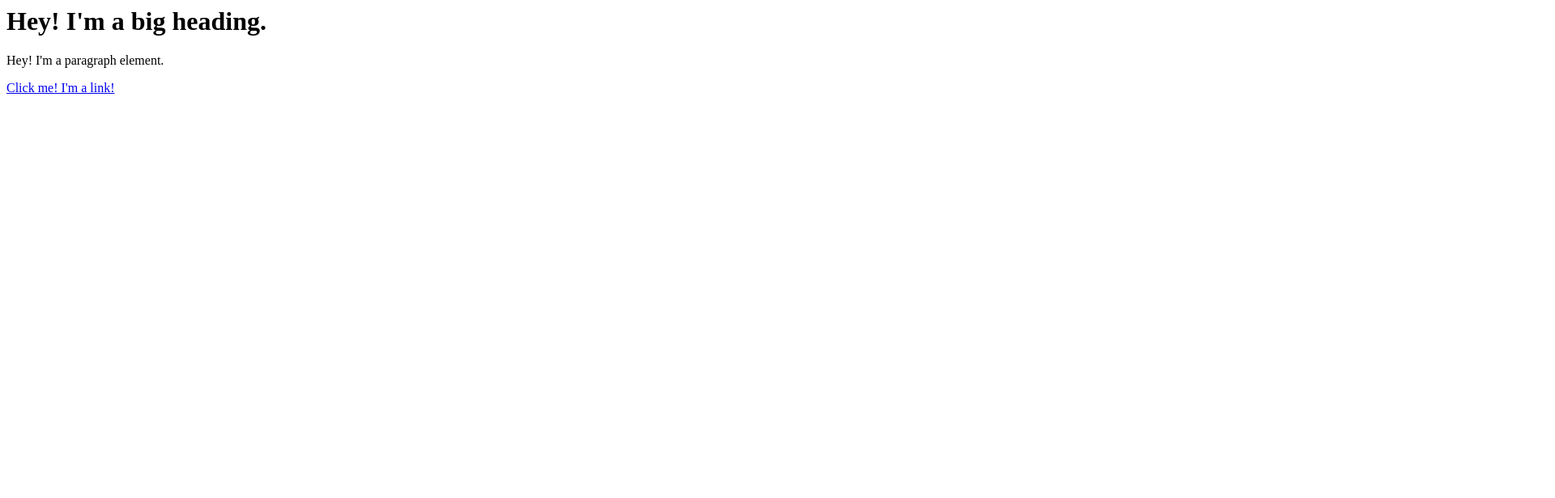
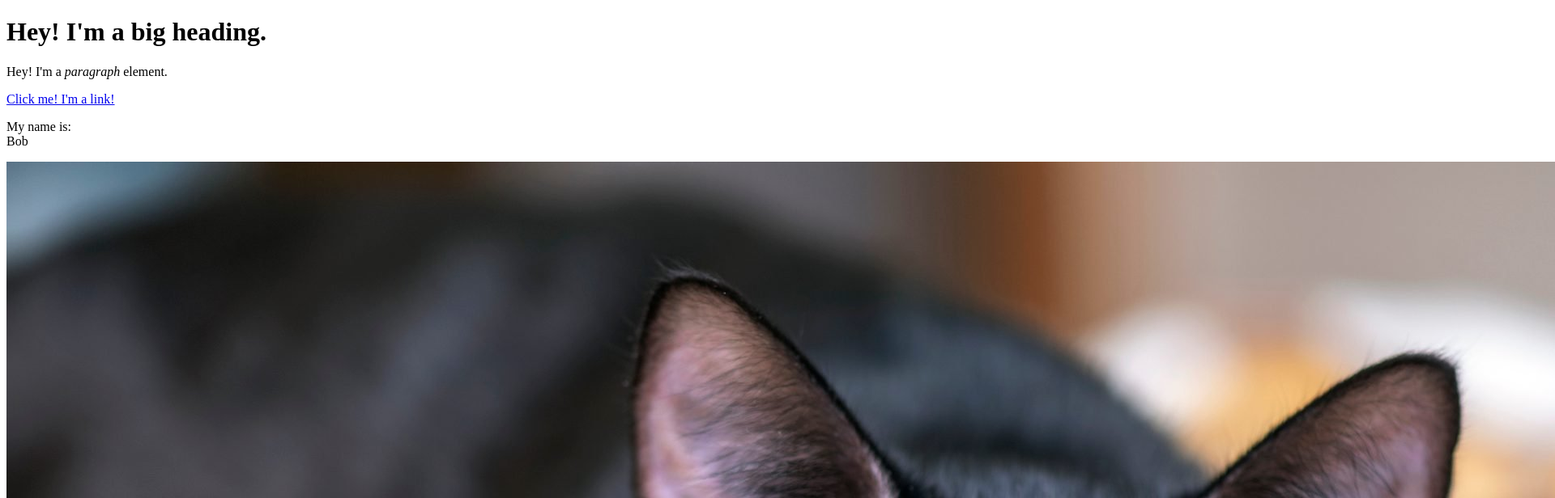
Before and after one commit to liinhp/character, a plain HTML site: page character.html in a window 1280 px wide. Shown: the top 616 px of the page at 81% size, 1920 px wide, since content can reach past the window. Drawn offline with Linux system fonts and the light colour scheme.

Commit message:
added 2 imagesand a few more elements

```diff
--- a/character.html
+++ b/character.html
@@ -1,3 +1,15 @@
-<h1>Hey! I'm a big heading.</h1>
-<p>Hey! I'm a paragraph element.</p>
-<a href="https://google.com" target="_blank" title="Let's go to Google!">Click me! I'm a link!</a>
+<!DOCTYPE html>
+<html>
+<head>
+	<title>Test page</title>
+</head>
+<body>
+	<h1>Hey! I'm a big heading.</h1>
+	<p>Hey! I'm a <i>paragraph</i> element.</p>
+	<a href="https://google.com" target="_blank" title="Let's go to Google!">Click me! I'm a link!</a>
+	<p>My name is:<br>
+	Bob</p>
+	<img src="img/cat.jpeg">
+	<img src="https://upload.wikimedia.org/wikipedia/commons/thumb/3/3a/Cat03.jpg/1200px-Cat03.jpg">
+</body>
+</html>
```
Also changed, not shown: img/cat.jpeg (added).
